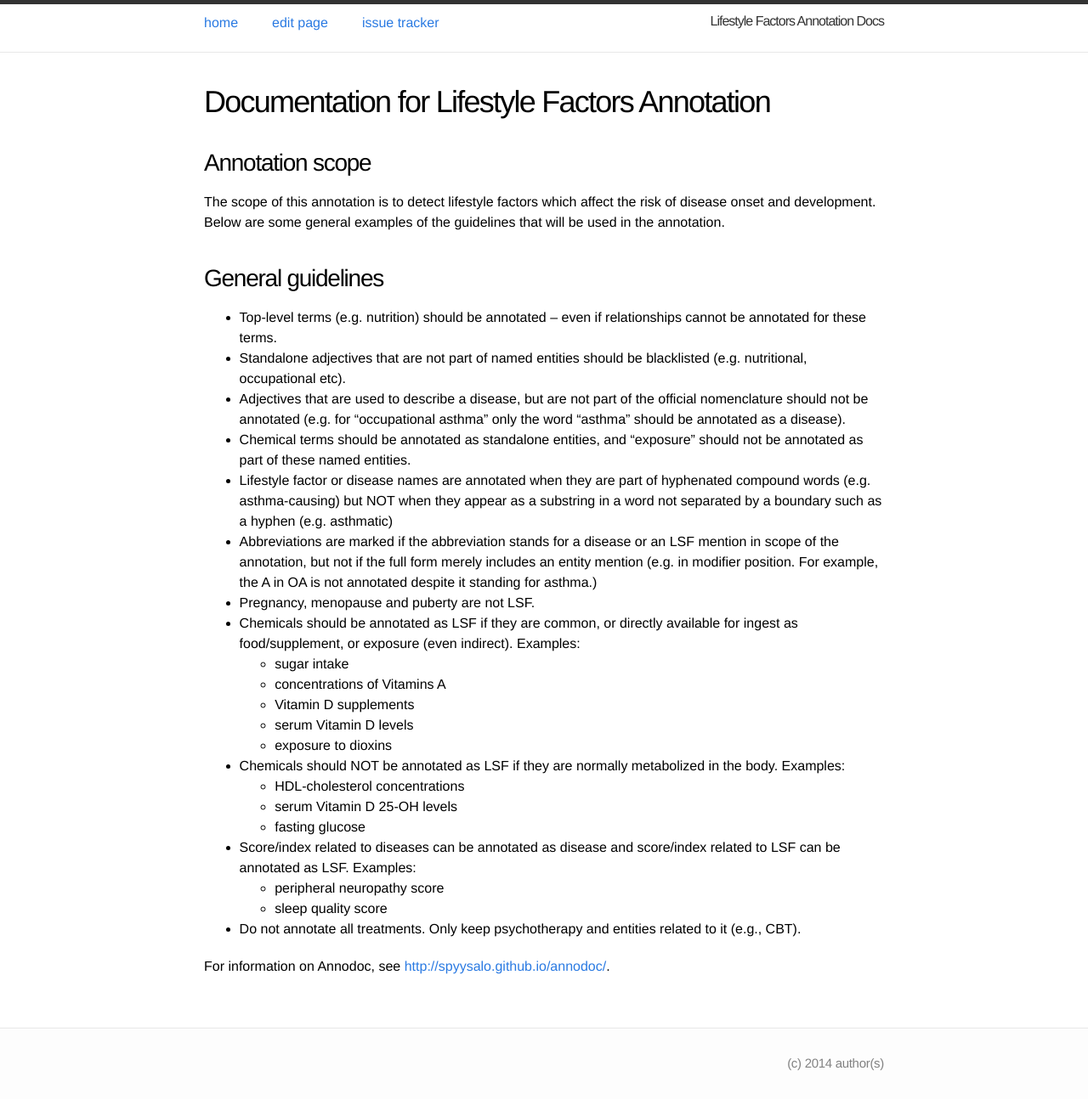
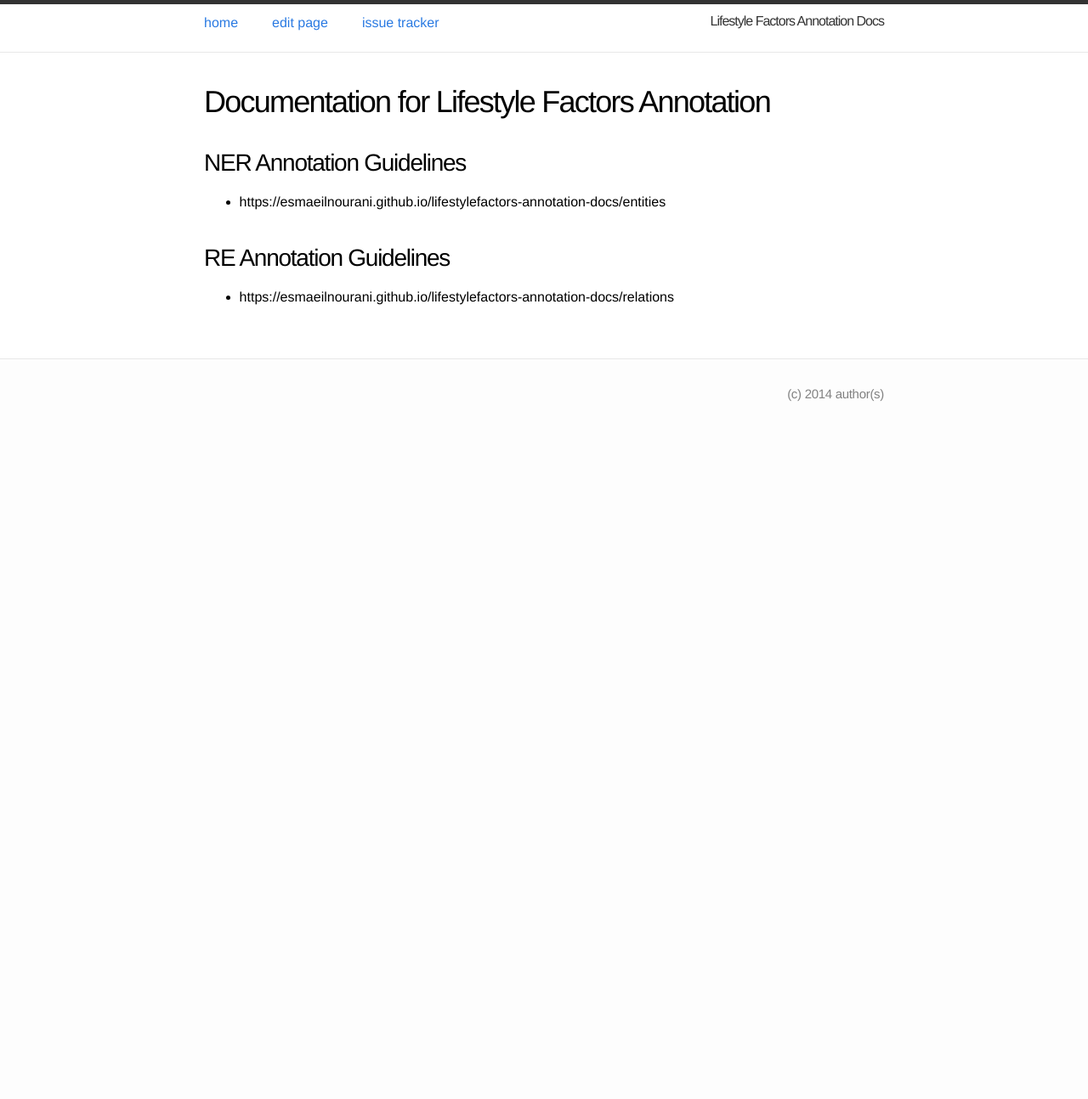
Before and after one commit to EvaMakri/lifestylefactors-annotation-docs, a Jekyll site: the page built from index.md, in a window 1280 px wide. Shown: the whole page at 85% size. Built offline with Jekyll 4.4.1, drawn with Linux system fonts in a browser that asks for light colours; after the commit the page ends 900 px from its top, so only the background shows below that.

Commit message:
Update index.md

```diff
--- a/index.md
+++ b/index.md
@@ -3,52 +3,9 @@ layout: entry
 title: Documentation for Lifestyle Factors Annotation
 ---
 
-## Annotation scope
-
-The scope of this annotation is to detect lifestyle factors which affect the risk of disease onset and development. Below are some general examples of the guidelines that will be used in the annotation.
-
-## General guidelines
-
-* Top-level terms (e.g. nutrition) should be annotated – even if relationships cannot be annotated for these terms.
+## NER Annotation Guidelines
+* https://esmaeilnourani.github.io/lifestylefactors-annotation-docs/entities
 
 
-* Standalone adjectives that are not part of named entities should be blacklisted (e.g. nutritional, occupational etc).
-
-
-* Adjectives that are used to describe a disease, but are not part of the official nomenclature should not be annotated (e.g. for “occupational asthma” only the word “asthma” should be annotated as a disease).
-
-
-* Chemical terms should be annotated as standalone entities, and “exposure” should not be annotated as part of these named entities.
-
-
-* Lifestyle factor or disease names are annotated when they are part of hyphenated compound words (e.g. asthma-causing) but NOT when they appear as a substring in a word not separated by a boundary such as a hyphen (e.g. asthmatic)
-
-
-* Abbreviations are marked if the abbreviation stands for a disease or an LSF mention in scope of the annotation, but not if the full form merely includes an entity mention (e.g. in modifier position. For example, the A in OA is not annotated despite it standing for asthma.)
-
-
-* Pregnancy, menopause and puberty are not LSF.
-
-
-* Chemicals should be annotated as LSF if they are common, or directly available for ingest as food/supplement, or exposure (even indirect). Examples:
-  * sugar intake
-  * concentrations of Vitamins A
-  * Vitamin D supplements
-  * serum Vitamin D levels
-  * exposure to dioxins
-
-* Chemicals should NOT be annotated as LSF if they are normally metabolized in the body. Examples:
-  * HDL-cholesterol concentrations
-  * serum Vitamin D 25-OH levels
-  * fasting glucose
-
-* Score/index related to diseases can be annotated as disease and score/index related to LSF can be annotated as LSF. Examples:
-  * peripheral neuropathy score
-  * sleep quality score
-
-* Do not annotate all treatments. Only keep psychotherapy and entities related to it (e.g., CBT).
-
-
-
-
-For information on Annodoc, see <http://spyysalo.github.io/annodoc/>.
+## RE Annotation Guidelines
+* https://esmaeilnourani.github.io/lifestylefactors-annotation-docs/relations
```
